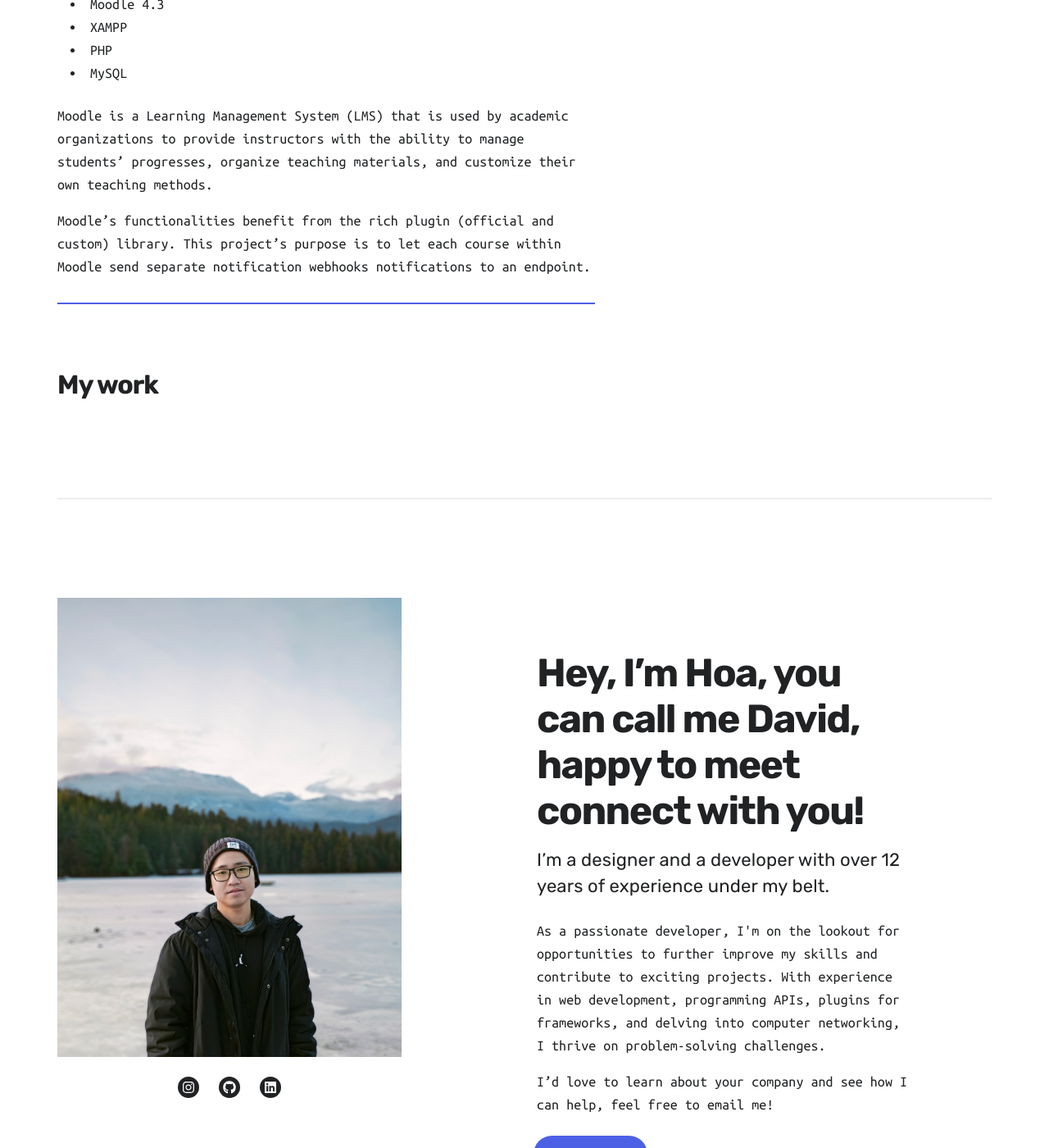
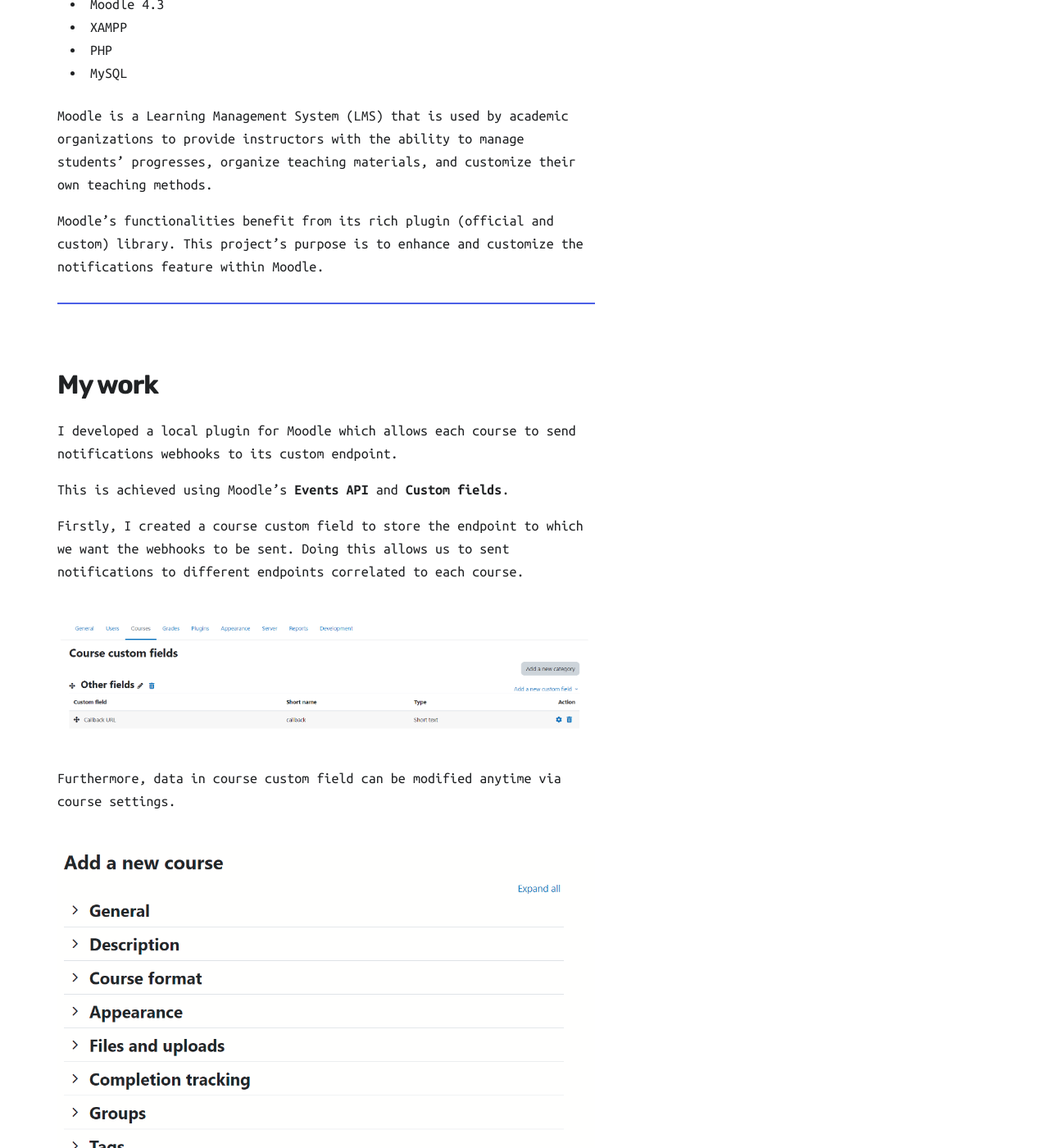
Before and after one commit to HoaTo001/David_portfolio, a Jekyll site: the page built from _projects/2024-03-12-Moodle-Webhook-Plugin.md, in a window 1280 px wide and 1400 px high, scrolled down 1426 px. Shown: the whole window at 82% size. Built offline with Jekyll 4.4.1, drawn with Linux system fonts in a browser that asks for light colours; nearby versions of some CDN libraries; some of the changed text lies outside the part shown.

Commit message:
Change MWP

```diff
--- a/_projects/2024-03-12-Moodle-Webhook-Plugin.md
+++ b/_projects/2024-03-12-Moodle-Webhook-Plugin.md
@@ -18,7 +18,27 @@
 
 Moodle is a Learning Management System (LMS) that is used by academic organizations to provide instructors with the ability to manage students' progresses, organize teaching materials, and customize their own teaching methods.
 
-Moodle's functionalities benefit from the rich plugin (official and custom) library. This project's purpose is to let each course within Moodle send separate notification webhooks notifications to an endpoint.
+Moodle's functionalities benefit from its rich plugin (official and custom) library. This project's purpose is to enhance and customize the notifications feature within Moodle.
 
 ---
 #### My work
+I developed a local plugin for Moodle which allows each course to send notifications webhooks to
+its custom endpoint.
+
+This is achieved using Moodle's [Events API](https://docs.moodle.org/dev/Events_API) and [Custom fields](https://moodledev.io/docs/4.4/apis/plugintypes/customfield).
+
+Firstly, I created a course custom field to store the endpoint to which we want the webhooks to be sent.
+Doing this allows us to sent notifications to different endpoints correlated to each course.
+
+![](/images/MWP-customfield_1.png)
+
+Furthermore, data in course custom field can be modified anytime via course settings.
+
+![](/images/MWP-customfield_2.png)
+
+
+
+---
+#### Motivations
+[Moodle's notifications](https://docs.moodle.org/403/en/Notifications) alert students, teachers, and other users
+through
```
Also changed, not shown: _projects/2022-11-13-Smart-Home-Utility.md (+18 -17 lines), images/MWP-customfield_1.png (added), images/MWP-customfield_2.png (added).
